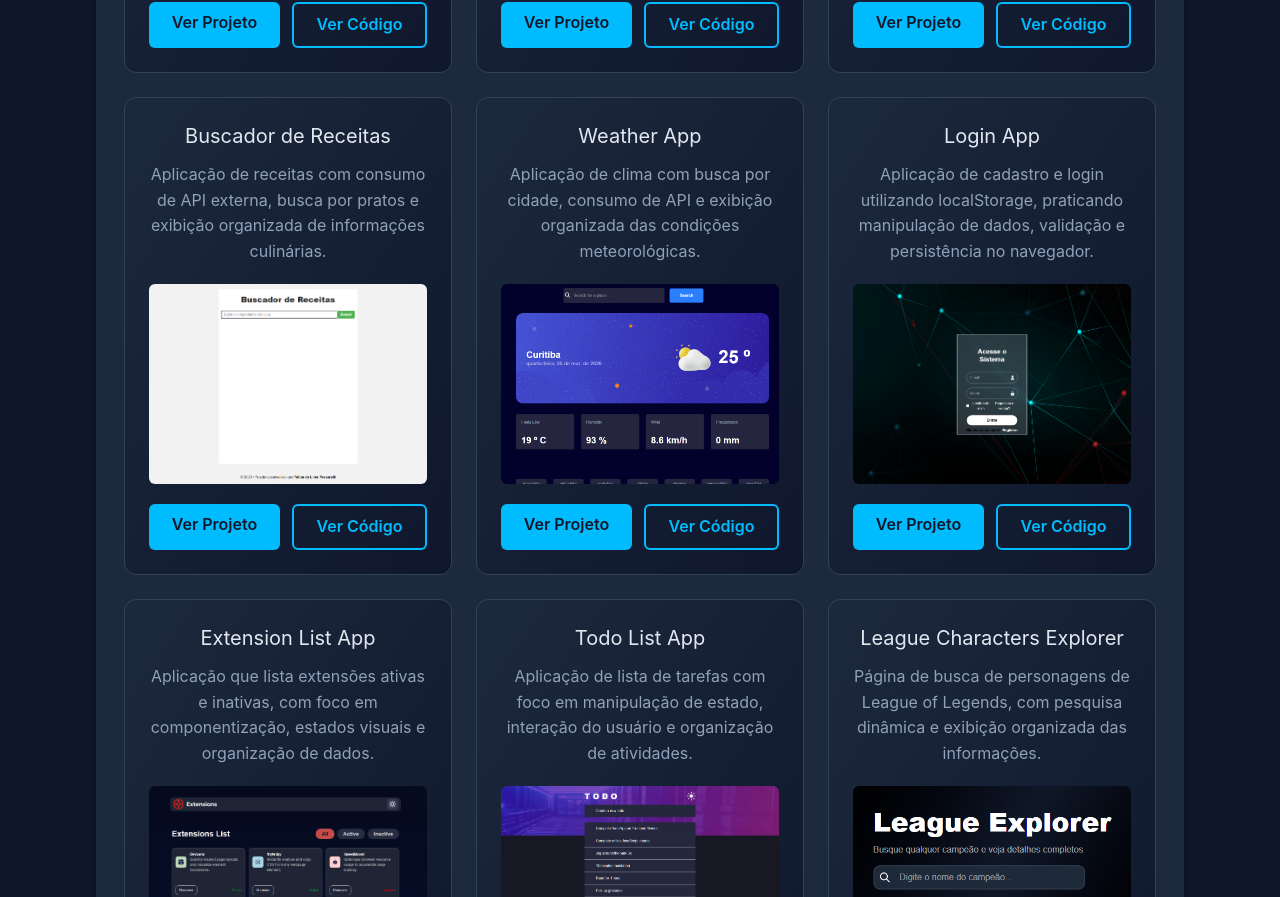
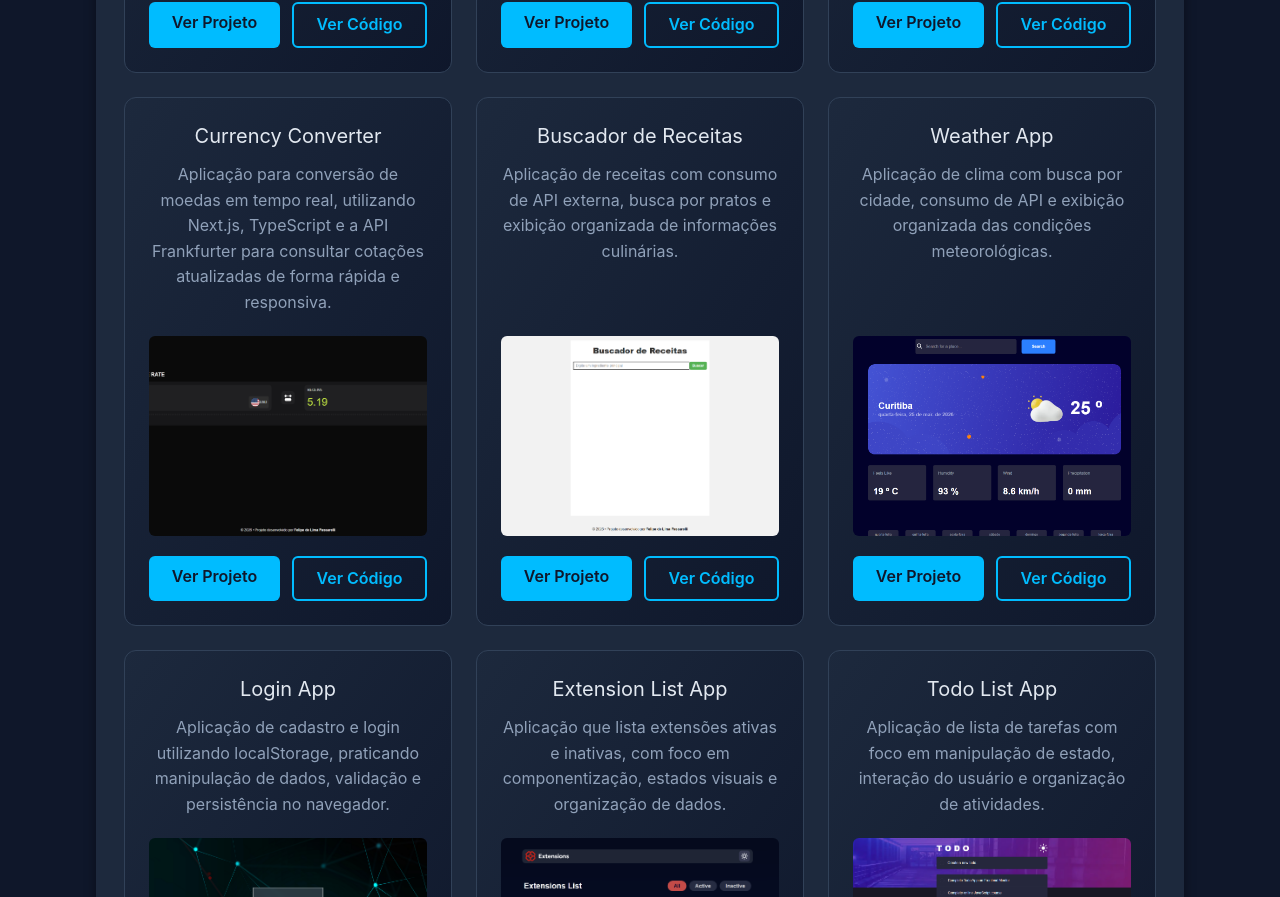
Before and after one commit to Felipe-de-Lima-Passarelli/New_Portfolio, a Next.js app: page / in a window 1280 px wide. Shown: the part 3100-3997 px from the top of the page. Built offline with nearby package versions, Linux system fonts and the light colour scheme.

Commit message:
Update ListaProjetos.tsx

```diff
--- a/src/components/ListaProjetos.tsx
+++ b/src/components/ListaProjetos.tsx
@@ -26,6 +26,13 @@ const ListaProjetos = () => {
           image="Countries"
           linkView="https://country-app-taupe-one.vercel.app"
           linkCode="https://github.com/Felipe-de-Lima-Passarelli/CountryApp"
+        />
+        <Projeto
+          title="Currency Converter"
+          description="Aplicação para conversão de moedas em tempo real, utilizando Next.js, TypeScript e a API Frankfurter para consultar cotações atualizadas de forma rápida e responsiva."
+          image="Currency"
+          linkView="https://currency-converter-five-gamma-40.vercel.app"
+          linkCode="https://github.com/Felipe-de-Lima-Passarelli/Currency_Converter"
         />
         <Projeto
           title="Buscador de Receitas"
```
